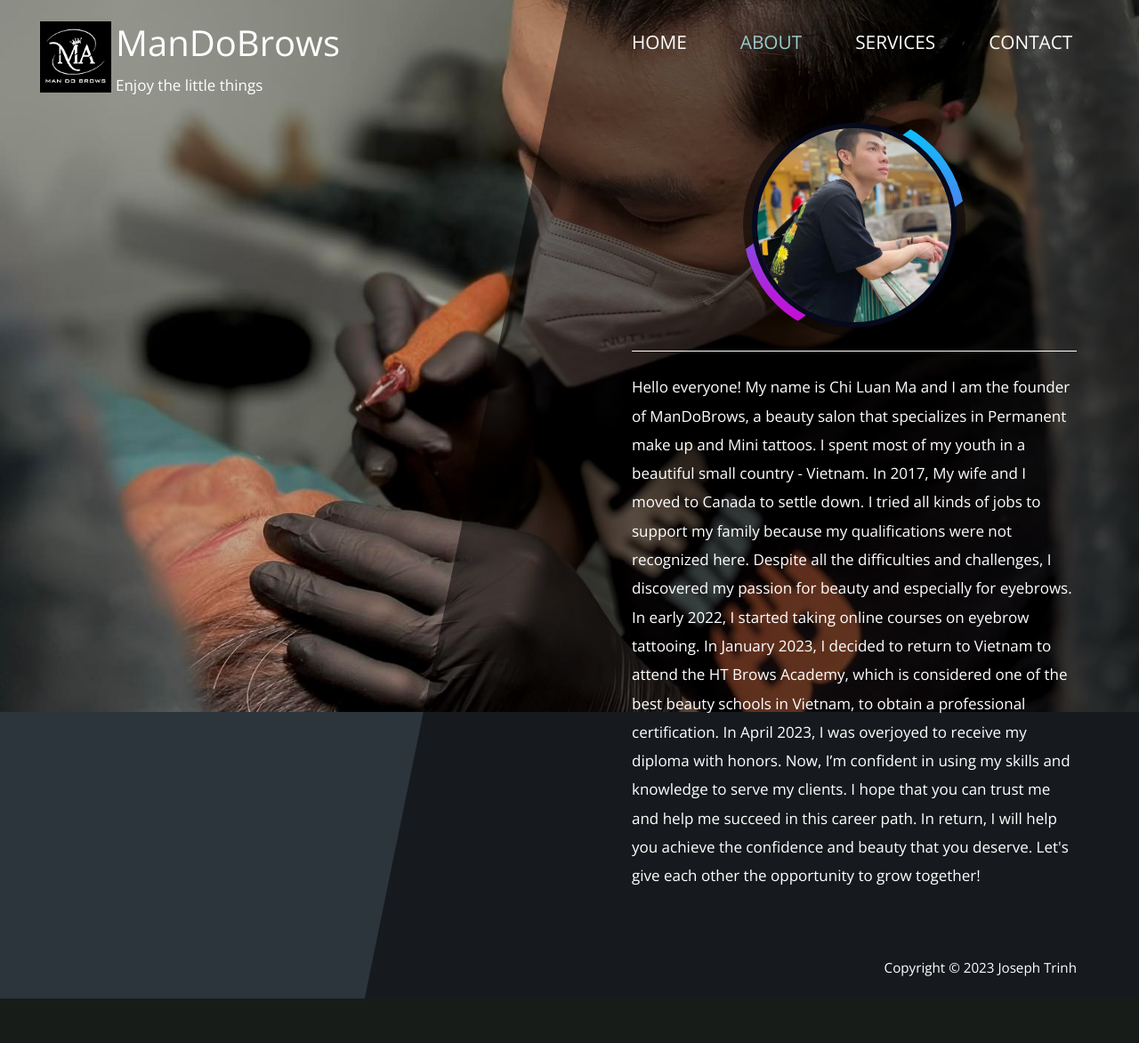
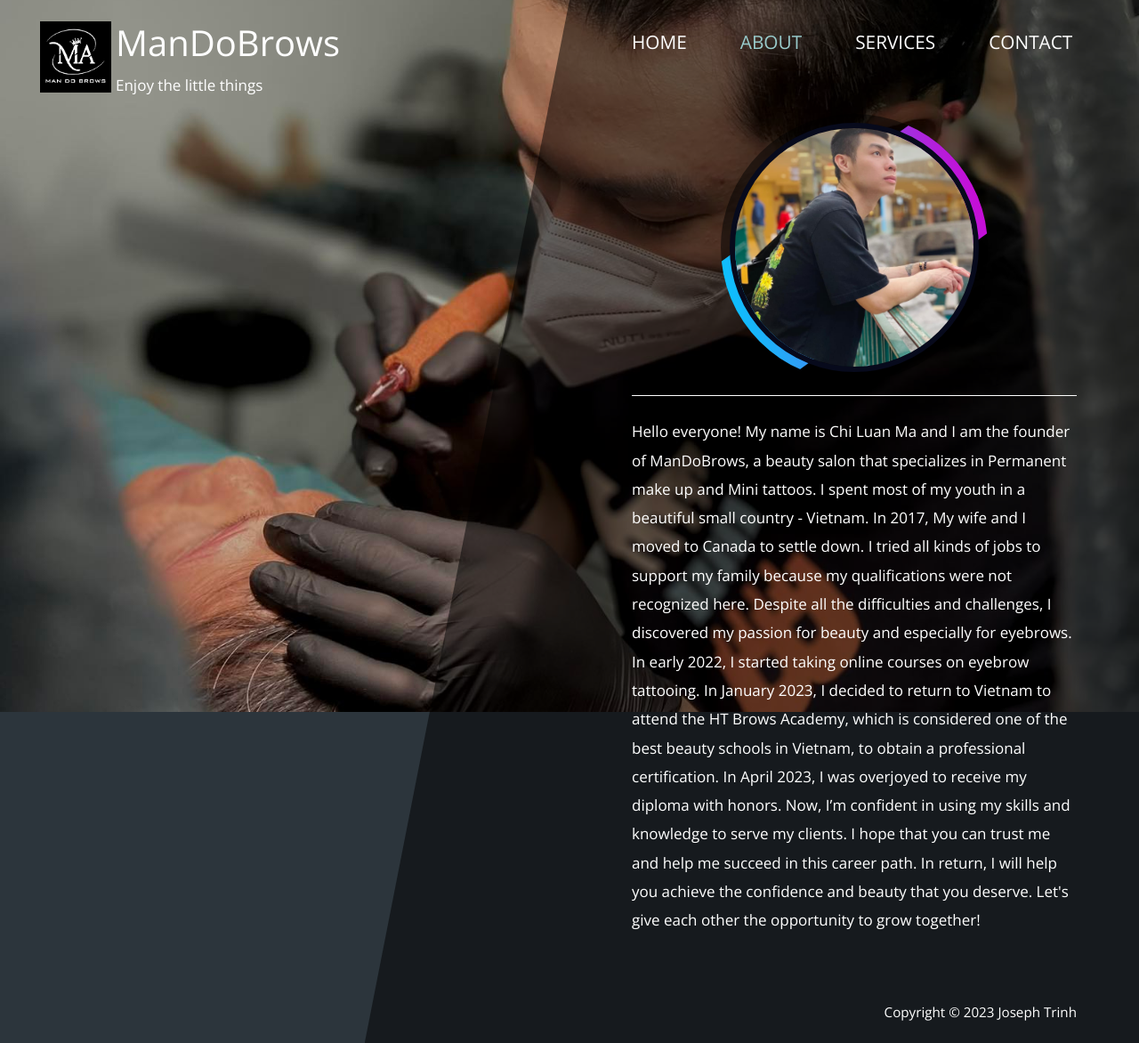
Before and after one commit to ManTrinh/ManDoBrows_Web, a Flask app: page /about in a window 1280 px wide. Shown: the whole page at 89% size. Before the commit the page ends 1122 px from the top, so only its background shows below. Run offline with Flask 2, Linux system fonts and the light colour scheme; some libraries are stand-ins or nearby versions.

Commit message:
about img

```diff
--- a/app.py
+++ b/app.py
@@ -38,7 +38,7 @@ def thank():
         name = request.form['name']
         email_from = request.form['email']
 
-        msg = Message(name,sender='mandoeyebrows@gmail.com', recipients=["trinhthongman96@gmail.com"])
+        msg = Message(name,sender='mandoeyebrows@gmail.com', recipients=["luanma7102@gmail.com"])
         msg.body = "Hi my name is : {} \nI need to reply for: {} \nPlease contact with my to : {}".format(name, content, email_from)
         mail.send(msg)
         return render_template("thank.html")
--- a/static/css/templatemo-diagoona.css
+++ b/static/css/templatemo-diagoona.css
@@ -309,8 +309,8 @@ textarea {
 
 .man-box {
     position: relative;
-    width: 250px;
-    height: 250px;
+    width: 300px;
+    height: 300px;
     background: rgba(0, 0, 0, 0.5);
     border-radius: 50%;
     overflow: hidden;
@@ -325,14 +325,10 @@ textarea {
 .man-box::before {
     content: '';
     position: absolute;
-    inset: -10px 75px;
-    background: linear-gradient(315deg, #00ccff, #d400d4);
+    inset: -5px 75px;
+    background: linear-gradient(200deg, #00ccff, #d400d4);
     transition: 0.5s;
     animation: animate 4s linear infinite;
-}
-
-.man-:hover::before {
-    inset: -20px 0px;
 }
 
 @keyframes animate {
```
